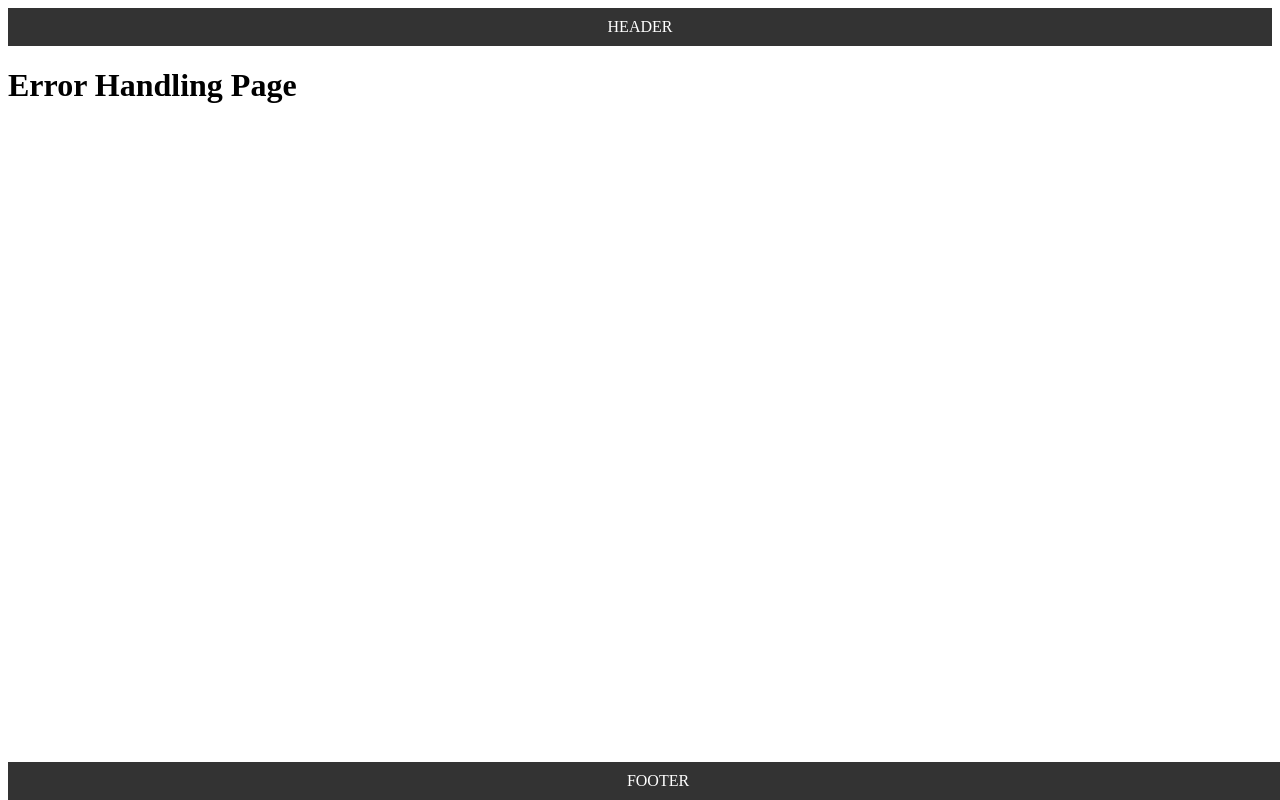
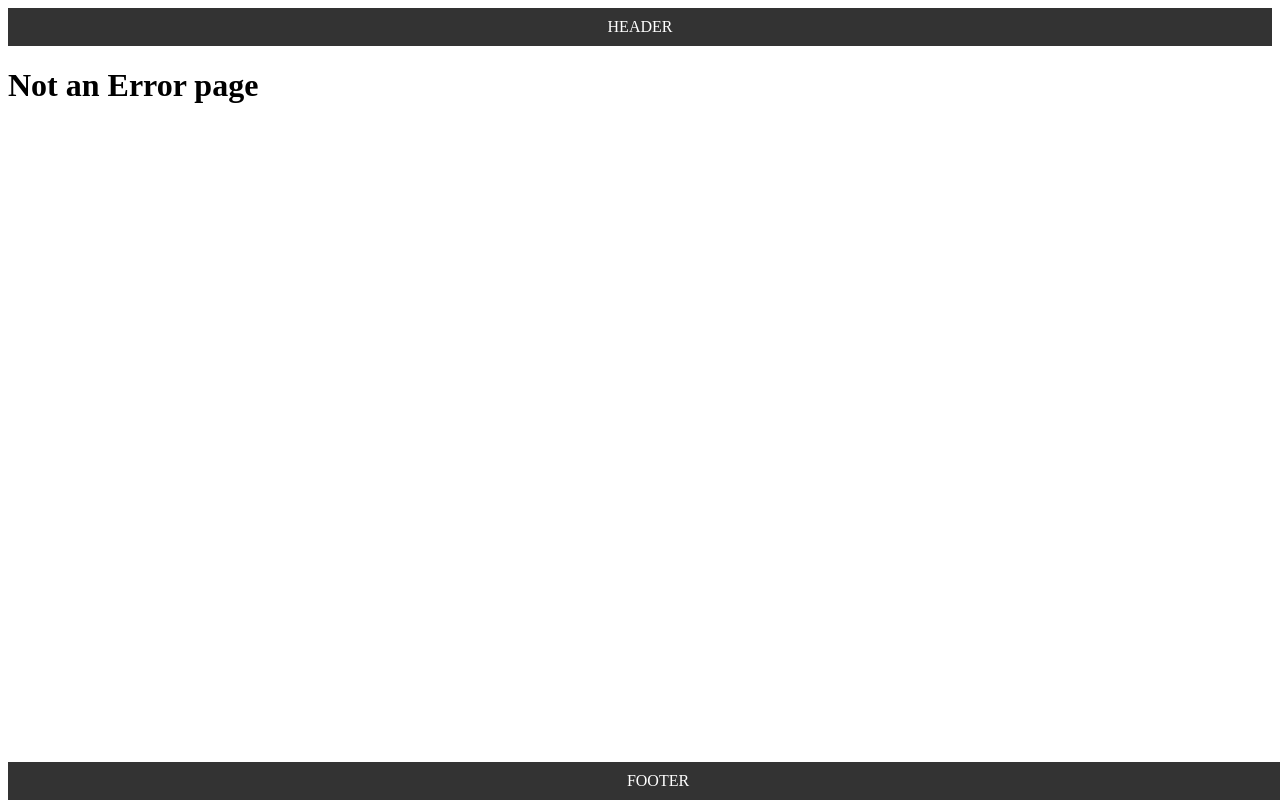
Before and after one commit to hilmi92101/next-js-basic, a Next.js app: page /error-handling in a window 1280 px wide. Built offline with nearby package versions, Linux system fonts and the light colour scheme.

Commit message:
add Recovering from Errors

```diff
--- a/src/app/(landing)/error-handling/page.tsx
+++ b/src/app/(landing)/error-handling/page.tsx
@@ -1,14 +1,24 @@
+'use client'; // reason we use this to allow try again button works in error.tsx
+
+
+const getRandomInt = (count: number) => {
+
+    return Math.floor(Math.random() * count);
+}
+
+
 const ErrorHandling = () => {
 
-    const number = 1;
+    const number = getRandomInt(2);
+    console.log(number)
 
-    if(number === 1 ){
+    if(number === 1){
         //throw new Error('Error loading the page');
     }
 
     return (
         <>
-            <h1>Error Handling Page</h1>
+            <h1>Not an Error page</h1>
 
         </>
     )
```
Also changed, not shown: src/app/(landing)/error-handling/error.tsx (+8 -1 lines).
